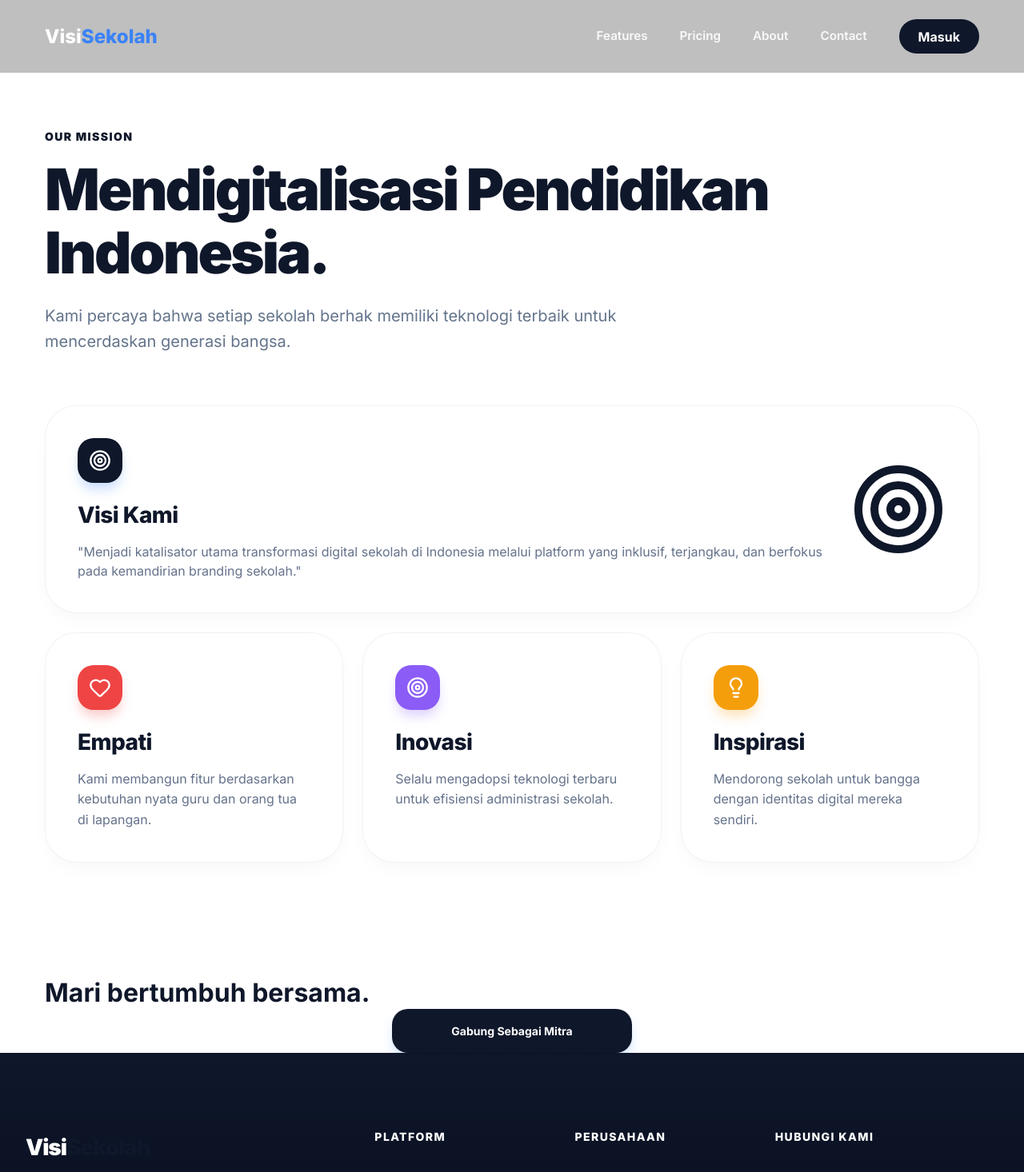
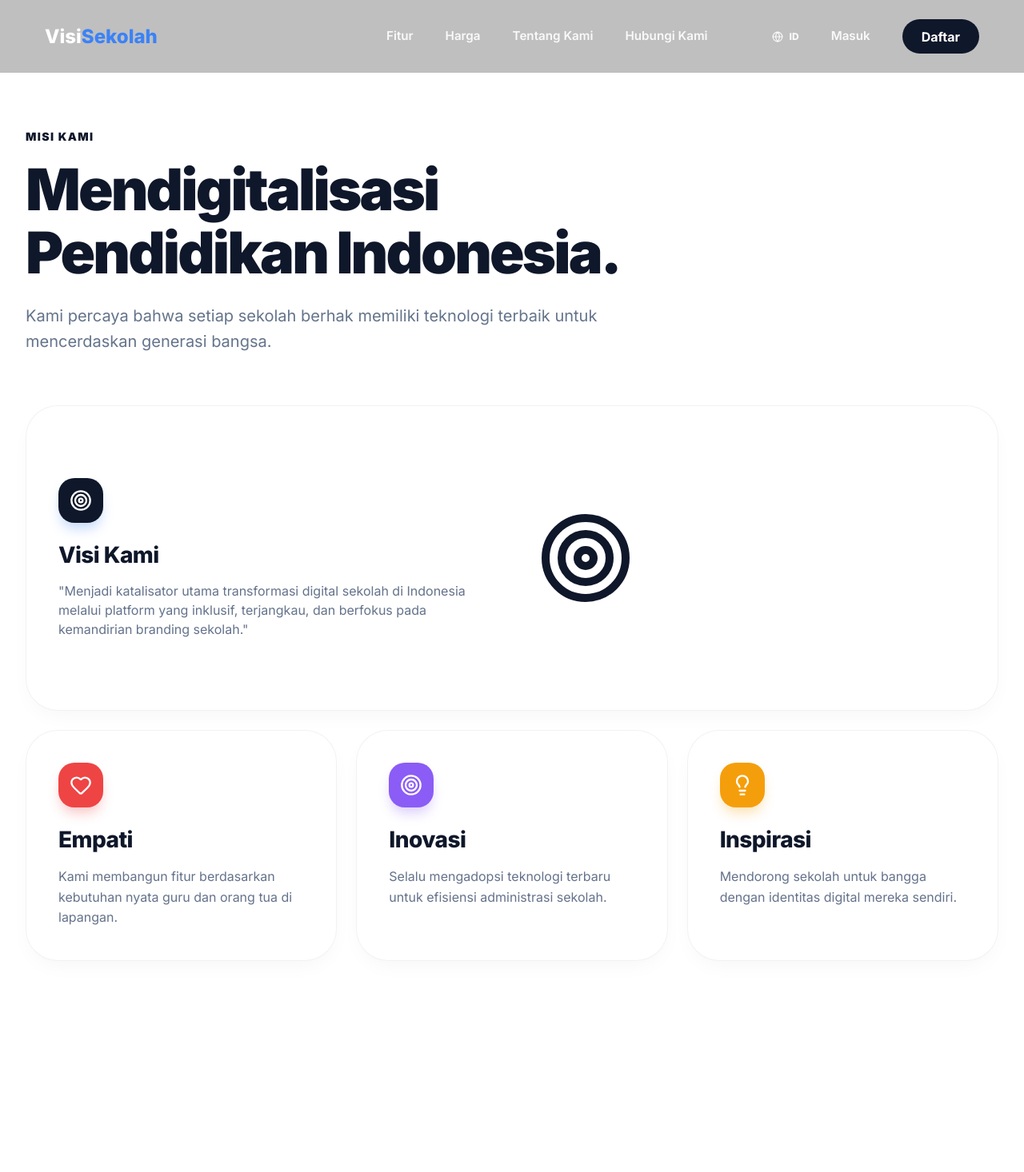
Before and after one commit to prozazba/VisiSekolah, a Next.js app: page /about in a window 1280 px wide. Shown: the top 1466 px of the page at 80% size. Built offline with nearby package versions, Linux system fonts and the light colour scheme.

Commit message:
Finalization: Complete 100% localization sweep across all pages (Home, About, Contact)

```diff
--- a/src/app/about/page.tsx
+++ b/src/app/about/page.tsx
@@ -1,36 +1,41 @@
+'use client';
+
 import Navbar from '@/components/Navbar';
 import styles from '../../styles/landing.module.scss';
-import { Heart, Target, Lightbulb, ChevronRight } from 'lucide-react';
+import { Heart, Target, Lightbulb } from 'lucide-react';
 import Link from 'next/link';
+import { useLanguage } from '@/context/LanguageContext';
 
 export default function AboutPage() {
+  const { dict } = useLanguage();
+
   return (
     <main className="bg-slate-50 min-h-screen">
       <Navbar />
 
       {/* Refined Header */}
       <section className={styles.pageSection}>
-        <div className="container">
-          <div className="max-w-3xl mb-16">
-            <span className={styles.pageTag}>Our Mission</span>
-            <h1 className={styles.pageTitle}>Mendigitalisasi Pendidikan Indonesia.</h1>
+        <div className={styles.container}>
+          <div className={`${styles.pageHeader} ${styles.left}`}>
+            <span className={styles.pageTag}>{dict.about_page.tag}</span>
+            <h1 className={styles.pageTitle}>{dict.about_page.title}</h1>
             <p className={styles.pageSubtitle}>
-              Kami percaya bahwa setiap sekolah berhak memiliki teknologi terbaik untuk mencerdaskan generasi bangsa.
+              {dict.about_page.subtitle}
             </p>
           </div>
 
           <div className={styles.bentoGrid}>
             {/* Vision - Primary Tile */}
             <div className={`${styles.bentoItem} ${styles['span-12']}`}>
-              <div className="flex flex-col md:flex-row gap-12 items-center">
-                <div className="flex-1">
+              <div className={`${styles.flexGroup} items-center`} style={{ gap: '4rem' }}>
+                <div style={{ flex: 1 }}>
                   <div className={styles.iconCircle}><Target size={28} /></div>
-                  <h3 className={styles.bentoTitle}>Visi Kami</h3>
+                  <h3 className={styles.bentoTitle}>{dict.about_page.vision.title}</h3>
                   <p className="text-2xl text-slate-600 leading-relaxed italic font-medium">
-                    "Menjadi katalisator utama transformasi digital sekolah di Indonesia melalui platform yang inklusif, terjangkau, dan berfokus pada kemandirian branding sekolah."
+                    {dict.about_page.vision.desc}
                   </p>
                 </div>
-                <div className="flex-1 w-full aspect-video bg-blue-50 rounded-3xl flex items-center justify-center">
+                <div style={{ flex: 1, height: '300px' }} className="bg-blue-50 rounded-3xl flex items-center justify-center">
                    <Target size={120} className="text-blue-200" />
                 </div>
               </div>
@@ -40,24 +45,24 @@ export default function AboutPage() {
             <div className={`${styles.bentoItem} ${styles['span-4']}`}>
               <div>
                 <div className={`${styles.iconCircle} ${styles.red}`}><Heart size={28} /></div>
-                <h3 className={styles.bentoTitle}>Empati</h3>
-                <p className={styles.bentoDesc}>Kami membangun fitur berdasarkan kebutuhan nyata guru dan orang tua di lapangan.</p>
+                <h3 className={styles.bentoTitle}>{dict.about_page.values.empathy.title}</h3>
+                <p className={styles.bentoDesc}>{dict.about_page.values.empathy.desc}</p>
               </div>
             </div>
 
             <div className={`${styles.bentoItem} ${styles['span-4']}`}>
               <div>
                 <div className={`${styles.iconCircle} ${styles.purple}`}><Target size={28} /></div>
-                <h3 className={styles.bentoTitle}>Inovasi</h3>
-                <p className={styles.bentoDesc}>Selalu mengadopsi teknologi terbaru untuk efisiensi administrasi sekolah.</p>
+                <h3 className={styles.bentoTitle}>{dict.about_page.values.innovation.title}</h3>
+                <p className={styles.bentoDesc}>{dict.about_page.values.innovation.desc}</p>
               </div>
             </div>
 
             <div className={`${styles.bentoItem} ${styles['span-4']}`}>
               <div>
                 <div className={`${styles.iconCircle} ${styles.amber}`}><Lightbulb size={28} /></div>
-                <h3 className={styles.bentoTitle}>Inspirasi</h3>
-                <p className={styles.bentoDesc}>Mendorong sekolah untuk bangga dengan identitas digital mereka sendiri.</p>
+                <h3 className={styles.bentoTitle}>{dict.about_page.values.inspiration.title}</h3>
+                <p className={styles.bentoDesc}>{dict.about_page.values.inspiration.desc}</p>
               </div>
             </div>
           </div>
@@ -65,12 +70,14 @@ export default function AboutPage() {
       </section>
 
       {/* Team CTA */}
-      <section className="py-24 bg-white text-center">
-        <div className="container">
-          <h2 className="text-4xl font-black mb-8 text-slate-900">Mari bertumbuh bersama.</h2>
-          <Link href="/contact" className={styles.btnBentoPrimary} style={{ maxWidth: '300px', margin: '0 auto' }}>
-             Gabung Sebagai Mitra
-          </Link>
+      <section className={`${styles.sectionPadding} bg-white text-center`}>
+        <div className={styles.container}>
+          <h2 className={styles.pageTitle} style={{ fontSize: '2.5rem' }}>{dict.about_page.cta_title}</h2>
+          <div className={`${styles.flexGroup} ${styles.center} mt-8`}>
+            <Link href="/contact" className={styles.btnBentoPrimary} style={{ maxWidth: '300px' }}>
+               {dict.about_page.cta_btn}
+            </Link>
+          </div>
         </div>
       </section>
     </main>
--- a/src/app/layout.tsx
+++ b/src/app/layout.tsx
@@ -14,6 +14,8 @@ export const metadata: Metadata = {
   description: "Platform manajemen sekolah multi-tenant dengan fitur white-label untuk transformasi digital pendidikan Indonesia.",
 };
 
+import { LanguageProvider } from "@/context/LanguageContext";
+
 export default function RootLayout({
   children,
 }: Readonly<{
@@ -22,8 +24,10 @@ export default function RootLayout({
   return (
     <html lang="id" suppressHydrationWarning>
       <body className={`${inter.variable}`}>
-        {children}
-        <Footer />
+        <LanguageProvider>
+          {children}
+          <Footer />
+        </LanguageProvider>
       </body>
     </html>
   );
--- a/src/components/Footer.tsx
+++ b/src/components/Footer.tsx
@@ -1,11 +1,15 @@
+'use client';
+
 import Link from 'next/link';
 import { Mail, Phone, MapPin, Globe, MessageCircle, Info, Share2 } from 'lucide-react';
 import styles from '../styles/Footer.module.scss';
 import packageJson from '../../package.json';
+import { useLanguage } from '@/context/LanguageContext';
 
 export default function Footer() {
   const currentYear = new Date().getFullYear();
   const version = packageJson.version;
+  const { dict } = useLanguage();
 
   return (
     <footer className={styles.footer}>
@@ -17,34 +21,34 @@ export default function Footer() {
               Visi<span>Sekolah</span>
             </div>
             <p className={styles.slogan}>
-              Mendigitalisasi Pendidikan Indonesia melalui platform white-label terpadu untuk sekolah masa depan.
+              {dict.footer.slogan}
             </p>
           </div>
 
           {/* Navigation Hub */}
           <div className={styles.navCol}>
-            <h4>Platform</h4>
+            <h4>{dict.footer.platform}</h4>
             <ul>
-              <li><Link href="/features">Fitur Utama</Link></li>
-              <li><Link href="/pricing">Paket Harga</Link></li>
-              <li><Link href="/demo">Demo Platform</Link></li>
-              <li><Link href="/register">Pendaftaran</Link></li>
+              <li><Link href="/features">{dict.footer.links.features}</Link></li>
+              <li><Link href="/pricing">{dict.footer.links.pricing}</Link></li>
+              <li><Link href="/demo">{dict.footer.links.demo}</Link></li>
+              <li><Link href="/register">{dict.footer.links.register}</Link></li>
             </ul>
           </div>
 
           <div className={styles.navCol}>
-            <h4>Perusahaan</h4>
+            <h4>{dict.footer.company}</h4>
             <ul>
-              <li><Link href="/about">Tentang Kami</Link></li>
-              <li><Link href="/contact">Hubungi Kami</Link></li>
-              <li><Link href="/privacy">Privasi</Link></li>
-              <li><Link href="/terms">Syarat & Ketentuan</Link></li>
+              <li><Link href="/about">{dict.footer.links.about}</Link></li>
+              <li><Link href="/contact">{dict.footer.links.contact}</Link></li>
+              <li><Link href="/privacy">{dict.footer.links.privacy}</Link></li>
+              <li><Link href="/terms">{dict.footer.links.terms}</Link></li>
             </ul>
           </div>
 
           {/* Contact Column */}
           <div className={styles.contactCol}>
-            <h4>Hubungi Kami</h4>
+            <h4>{dict.footer.contact_us}</h4>
             <ul>
               <li>
                 <Phone size={18} className={styles.icon} />
@@ -65,7 +69,7 @@ export default function Footer() {
         {/* Bottom Bar */}
         <div className={styles.bottomBar}>
           <div className={styles.copyright}>
-            <span>© {currentYear} VisiSekolah. Semua Hak Dilindungi.</span>
+            <span>© {currentYear} VisiSekolah. {dict.footer.copyright}</span>
             <span className={styles.versionTag}>v{version}</span>
           </div>
           <div className={styles.socialLinks}>
--- a/src/components/Navbar.tsx
+++ b/src/components/Navbar.tsx
@@ -1,17 +1,19 @@
-"use client";
+'use client';
 
 import { useState, useEffect } from 'react';
 import Link from 'next/link';
 import styles from '../styles/Navbar.module.scss';
+import { useLanguage } from '@/context/LanguageContext';
+import { Globe } from 'lucide-react';
 
 export default function Navbar() {
   const [scrolled, setScrolled] = useState(false);
+  const { language, setLanguage, dict } = useLanguage();
 
   useEffect(() => {
     const handleScroll = () => {
-      setScrolled(window.scrollY > 50);
+      setScrolled(window.scrollY > 20);
     };
-
     window.addEventListener('scroll', handleScroll);
     return () => window.removeEventListener('scroll', handleScroll);
   }, []);
@@ -24,11 +26,24 @@ export default function Navbar() {
         </Link>
 
         <div className={styles.navLinks}>
-          <Link href="/features" className={styles.navLink}>Features</Link>
-          <Link href="/pricing" className={styles.navLink}>Pricing</Link>
-          <Link href="/about" className={styles.navLink}>About</Link>
-          <Link href="/contact" className={styles.navLink}>Contact</Link>
-          <Link href="/login" className={styles.btnPrimary}>Masuk</Link>
+          <Link href="/features" className={styles.navLink}>{dict.navbar.features}</Link>
+          <Link href="/pricing" className={styles.navLink}>{dict.navbar.pricing}</Link>
+          <Link href="/about" className={styles.navLink}>{dict.navbar.about}</Link>
+          <Link href="/contact" className={styles.navLink}>{dict.navbar.contact}</Link>
+
+          <div className="h-4 w-[1px] bg-white/20 mx-2"></div>
+
+          {/* Language Switcher */}
+          <button
+            onClick={() => setLanguage(language === 'id' ? 'en' : 'id')}
+            className={`${styles.navLink} flex items-center gap-2 bg-white/5 px-3 py-1 rounded-full border border-white/10 hover:bg-white/10`}
+            style={{ fontSize: '0.75rem', fontWeight: 800 }}
+          >
+            <Globe size={14} /> {language === 'id' ? 'ID' : 'EN'}
+          </button>
+
+          <Link href="/login" className={styles.navLink}>{dict.navbar.login}</Link>
+          <Link href="/register" className={styles.btnPrimary}>{dict.navbar.register}</Link>
         </div>
       </div>
     </nav>
--- /dev/null
+++ b/src/context/LanguageContext.tsx
@@ -0,0 +1,49 @@
+'use client';
+
+import React, { createContext, useContext, useState, useEffect } from 'react';
+import id from '../dictionaries/id.json';
+import en from '../dictionaries/en.json';
+
+type Dictionary = typeof id;
+type Language = 'id' | 'en';
+
+interface LanguageContextType {
+  language: Language;
+  setLanguage: (lang: Language) => void;
+  dict: Dictionary;
+}
+
+const LanguageContext = createContext<LanguageContextType | undefined>(undefined);
+
+export function LanguageProvider({ children }: { children: React.ReactNode }) {
+  const [language, setLanguage] = useState<Language>('id');
+  const [dict, setDict] = useState<Dictionary>(id);
+
+  useEffect(() => {
+    // Check local storage or browser preference
+    const savedLang = localStorage.getItem('language') as Language;
+    if (savedLang && (savedLang === 'id' || savedLang === 'en')) {
+      setLanguage(savedLang);
+    }
+  }, []);
+
+  useEffect(() => {
+    setDict(language === 'id' ? id : en);
+    localStorage.setItem('language', language);
+    document.documentElement.lang = language;
+  }, [language]);
+
+  return (
+    <LanguageContext.Provider value={{ language, setLanguage, dict }}>
+      {children}
+    </LanguageContext.Provider>
+  );
+}
+
+export function useLanguage() {
+  const context = useContext(LanguageContext);
+  if (context === undefined) {
+    throw new Error('useLanguage must be used within a LanguageProvider');
+  }
+  return context;
+}
--- /dev/null
+++ b/src/dictionaries/en.json
@@ -0,0 +1,79 @@
+{
+  "navbar": {
+    "features": "Features",
+    "pricing": "Pricing",
+    "about": "About Us",
+    "contact": "Contact Us",
+    "login": "Login",
+    "register": "Register"
+  },
+  "hero": {
+    "title": "Integrated White Label School Solution",
+    "subtitle": "Transform your educational management with a fully customizable platform. One digital ecosystem for the progress of future schools.",
+    "cta_start": "Get Started",
+    "cta_features": "View Features"
+  },
+  "home_features": {
+    "title": "Integrated Digital Solution",
+    "subtitle": "One platform for your entire school ecosystem.",
+    "white_label": { "title": "White Label & Branding", "desc": "Your school's identity, everywhere. Custom domain, logo, and mobile apps with your own branding." },
+    "lms": { "title": "Digital LMS", "desc": "Modern learning management for teachers and students." },
+    "payments": { "title": "Automated Tuition", "desc": "Integrated payment system via VA & QRIS." },
+    "parent_portal": { "title": "Parent Portal", "desc": "Monitor attendance and grades in real-time directly from a smartphone." },
+    "view_all": "View All Features"
+  },
+  "about_page": {
+    "tag": "Our Mission",
+    "title": "Digitalizing Indonesian Education.",
+    "subtitle": "We believe every school deserves the best technology to educate the next generation.",
+    "vision": {
+      "title": "Our Vision",
+      "desc": "\"To be the primary catalyst for school digital transformation in Indonesia through an inclusive, affordable platform focused on school branding independence.\""
+    },
+    "values": {
+      "empathy": { "title": "Empathy", "desc": "We build features based on the real needs of teachers and parents in the field." },
+      "innovation": { "title": "Innovation", "desc": "Always adopting the latest technology for efficient school administration." },
+      "inspiration": { "title": "Inspiration", "desc": "Encouraging schools to be proud of their own digital identity." }
+    },
+    "cta_title": "Let's grow together.",
+    "cta_btn": "Join as a Partner"
+  },
+  "contact_page": {
+    "tag": "Connect with us",
+    "title": "Contact Our Experts.",
+    "subtitle": "Ready to start your school's digital transformation? We are here to answer every question.",
+    "form": {
+      "title": "Send a Message",
+      "desc": "Tell us about your school's needs.",
+      "name": "Full Name",
+      "school": "School Name",
+      "email": "Work Email",
+      "message": "Message",
+      "placeholder_name": "Example: John Doe",
+      "placeholder_school": "Example: VisiSekolah Academy",
+      "placeholder_message": "Write your message here...",
+      "submit": "Send Message Now"
+    },
+    "sidebar": {
+      "office": "Office",
+      "location": "Digital Hub BSD, Tangerang"
+    }
+  },
+  "footer": {
+    "slogan": "Digitalizing Indonesian Education through an integrated white-label platform for the schools of tomorrow.",
+    "platform": "Platform",
+    "company": "Company",
+    "contact_us": "Contact Us",
+    "copyright": "All Rights Reserved.",
+    "links": {
+      "features": "Core Features",
+      "pricing": "Pricing Plans",
+      "demo": "Platform Demo",
+      "register": "Registration",
+      "about": "About Us",
+      "contact": "Contact Us",
+      "privacy": "Privacy Policy",
+      "terms": "Terms & Conditions"
+    }
+  }
+}
--- /dev/null
+++ b/src/dictionaries/id.json
@@ -0,0 +1,79 @@
+{
+  "navbar": {
+    "features": "Fitur",
+    "pricing": "Harga",
+    "about": "Tentang Kami",
+    "contact": "Hubungi Kami",
+    "login": "Masuk",
+    "register": "Daftar"
+  },
+  "hero": {
+    "title": "Solusi White Label Aplikasi Sekolah Terpadu",
+    "subtitle": "Transformasikan manajemen pendidikan Anda dengan platform yang sepenuhnya dapat disesuaikan. Satu ekosistem digital untuk kemajuan sekolah masa depan.",
+    "cta_start": "Mulai Sekarang",
+    "cta_features": "Lihat Fitur"
+  },
+  "home_features": {
+    "title": "Solusi Digital Terpadu",
+    "subtitle": "Satu platform untuk seluruh ekosistem sekolah Anda.",
+    "white_label": { "title": "White Label & Branding", "desc": "Identitas sekolah Anda di mana saja. Domain kustom, logo, dan aplikasi mobile dengan branding sendiri." },
+    "lms": { "title": "LMS Digital", "desc": "Manajemen pembelajaran modern untuk guru dan siswa." },
+    "payments": { "title": "SPP Otomatis", "desc": "Sistem pembayaran terintegrasi VA & QRIS." },
+    "parent_portal": { "title": "Portal Orang Tua", "desc": "Pantau kehadiran dan nilai anak secara real-time langsung dari smartphone." },
+    "view_all": "Lihat Semua Fitur"
+  },
+  "about_page": {
+    "tag": "Misi Kami",
+    "title": "Mendigitalisasi Pendidikan Indonesia.",
+    "subtitle": "Kami percaya bahwa setiap sekolah berhak memiliki teknologi terbaik untuk mencerdaskan generasi bangsa.",
+    "vision": {
+      "title": "Visi Kami",
+      "desc": "\"Menjadi katalisator utama transformasi digital sekolah di Indonesia melalui platform yang inklusif, terjangkau, dan berfokus pada kemandirian branding sekolah.\""
+    },
+    "values": {
+      "empathy": { "title": "Empati", "desc": "Kami membangun fitur berdasarkan kebutuhan nyata guru dan orang tua di lapangan." },
+      "innovation": { "title": "Inovasi", "desc": "Selalu mengadopsi teknologi terbaru untuk efisiensi administrasi sekolah." },
+      "inspiration": { "title": "Inspirasi", "desc": "Mendorong sekolah untuk bangga dengan identitas digital mereka sendiri." }
+    },
+    "cta_title": "Mari bertumbuh bersama.",
+    "cta_btn": "Gabung Sebagai Mitra"
+  },
+  "contact_page": {
+    "tag": "Hubungi Kami",
+    "title": "Hubungi Tim Ahli Kami.",
+    "subtitle": "Siap untuk memulai transformasi digital sekolah Anda? Kami di sini untuk menjawab setiap pertanyaan Anda.",
+    "form": {
+      "title": "Kirim Pesan",
+      "desc": "Beritahu kami kebutuhan sekolah Anda.",
+      "name": "Nama Lengkap",
+      "school": "Nama Sekolah",
+      "email": "Email Kerja",
+      "message": "Pesan",
+      "placeholder_name": "Contoh: John Doe",
+      "placeholder_school": "Contoh: SMA VisiSekolah",
+      "placeholder_message": "Tuliskan pesan Anda...",
+      "submit": "Kirim Pesan Sekarang"
+    },
+    "sidebar": {
+      "office": "Kantor",
+      "location": "Digital Hub BSD, Tangerang"
+    }
+  },
+  "footer": {
+    "slogan": "Mendigitalisasi Pendidikan Indonesia melalui platform white-label terpadu untuk sekolah masa depan.",
+    "platform": "Platform",
+    "company": "Perusahaan",
+    "contact_us": "Hubungi Kami",
+    "copyright": "Semua Hak Dilindungi.",
+    "links": {
+      "features": "Fitur Utama",
+      "pricing": "Paket Harga",
+      "demo": "Demo Platform",
+      "register": "Pendaftaran",
+      "about": "Tentang Kami",
+      "contact": "Hubungi Kami",
+      "privacy": "Privasi",
+      "terms": "Syarat & Ketentuan"
+    }
+  }
+}
```
Also changed, not shown: src/app/contact/page.tsx (+22 -17 lines), src/app/page.tsx (+30 -19 lines).
